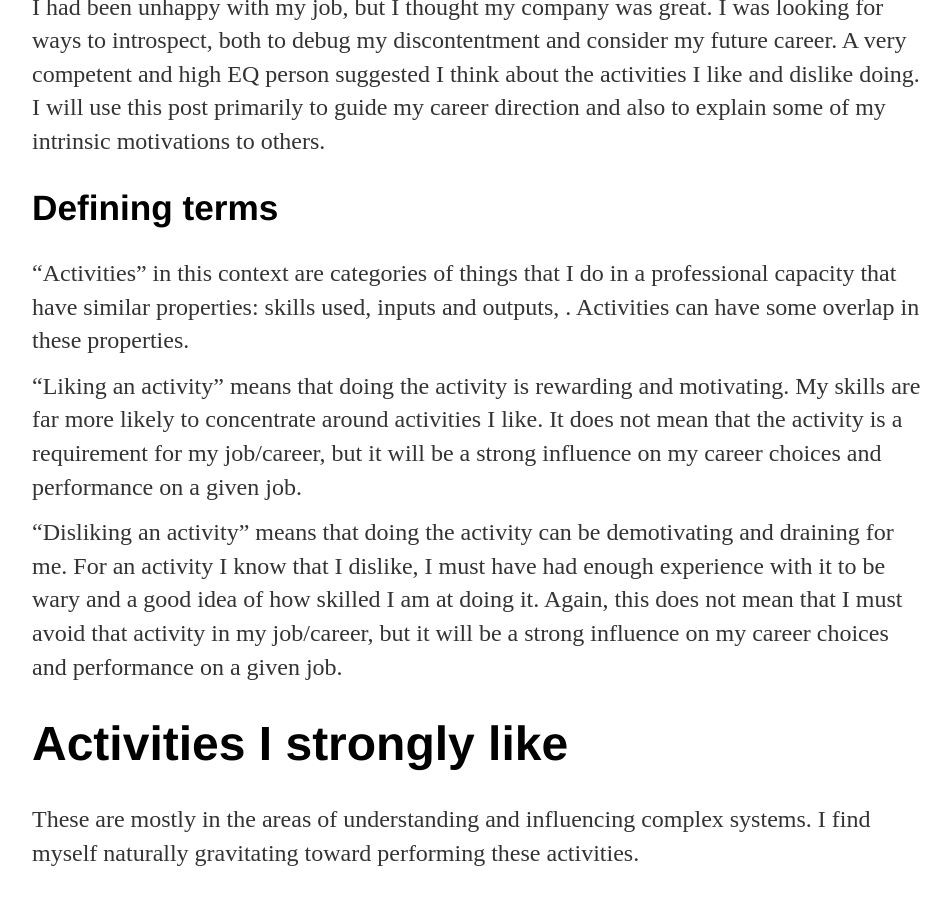
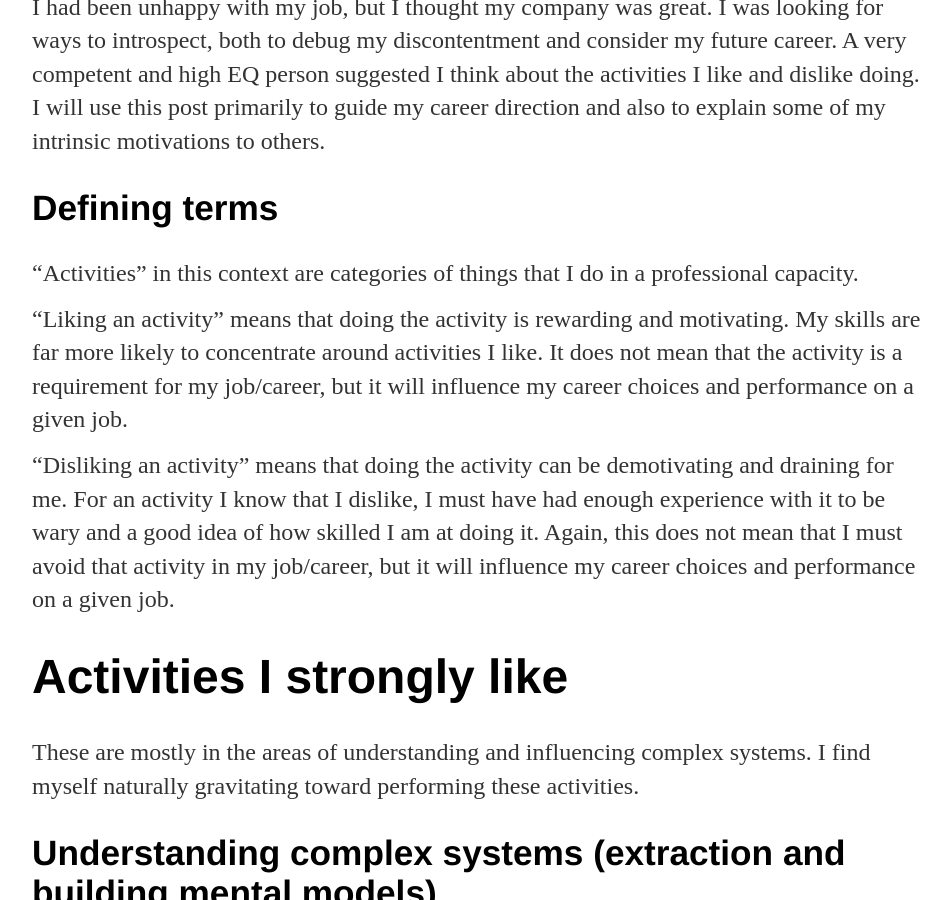
Before and after one commit to curiousest/curiousest.github.io, a Jekyll site: the page built from _posts/2019-09-07-activities-guiding-my-professional-career.md, in a window 1280 px wide and 900 px high, scrolled down 419 px. Shown: the whole window, without its empty margins (160-1111 px from the left). Built offline with Jekyll 4.4.1, drawn with Linux system fonts in a browser that asks for light colours.

Commit message:
Rewording intro.

```diff
--- a/_posts/2019-09-07-activities-guiding-my-professional-career.md
+++ b/_posts/2019-09-07-activities-guiding-my-professional-career.md
@@ -16,11 +16,11 @@ I had been unhappy with my job, but I thought my company was great. I was lookin
 
 ## Defining terms
 
-"Activities" in this context are categories of things that I do in a professional capacity that have similar properties: skills used, inputs and outputs, . Activities can have some overlap in these properties.
+"Activities" in this context are categories of things that I do in a professional capacity.
 
-"Liking an activity" means that doing the activity is rewarding and motivating. My skills are far more likely to concentrate around activities I like. It does not mean that the activity is a requirement for my job/career, but it will be a strong influence on my career choices and performance on a given job.
+"Liking an activity" means that doing the activity is rewarding and motivating. My skills are far more likely to concentrate around activities I like. It does not mean that the activity is a requirement for my job/career, but it will influence my career choices and performance on a given job.
 
-"Disliking an activity" means that doing the activity can be demotivating and draining for me. For an activity I know that I dislike, I must have had enough experience with it to be wary and a good idea of how skilled I am at doing it. Again, this does not mean that I must avoid that activity in my job/career, but it will be a strong influence on my career choices and performance on a given job.
+"Disliking an activity" means that doing the activity can be demotivating and draining for me. For an activity I know that I dislike, I must have had enough experience with it to be wary and a good idea of how skilled I am at doing it. Again, this does not mean that I must avoid that activity in my job/career, but it will influence my career choices and performance on a given job.
 
 # Activities I strongly like
 
```
